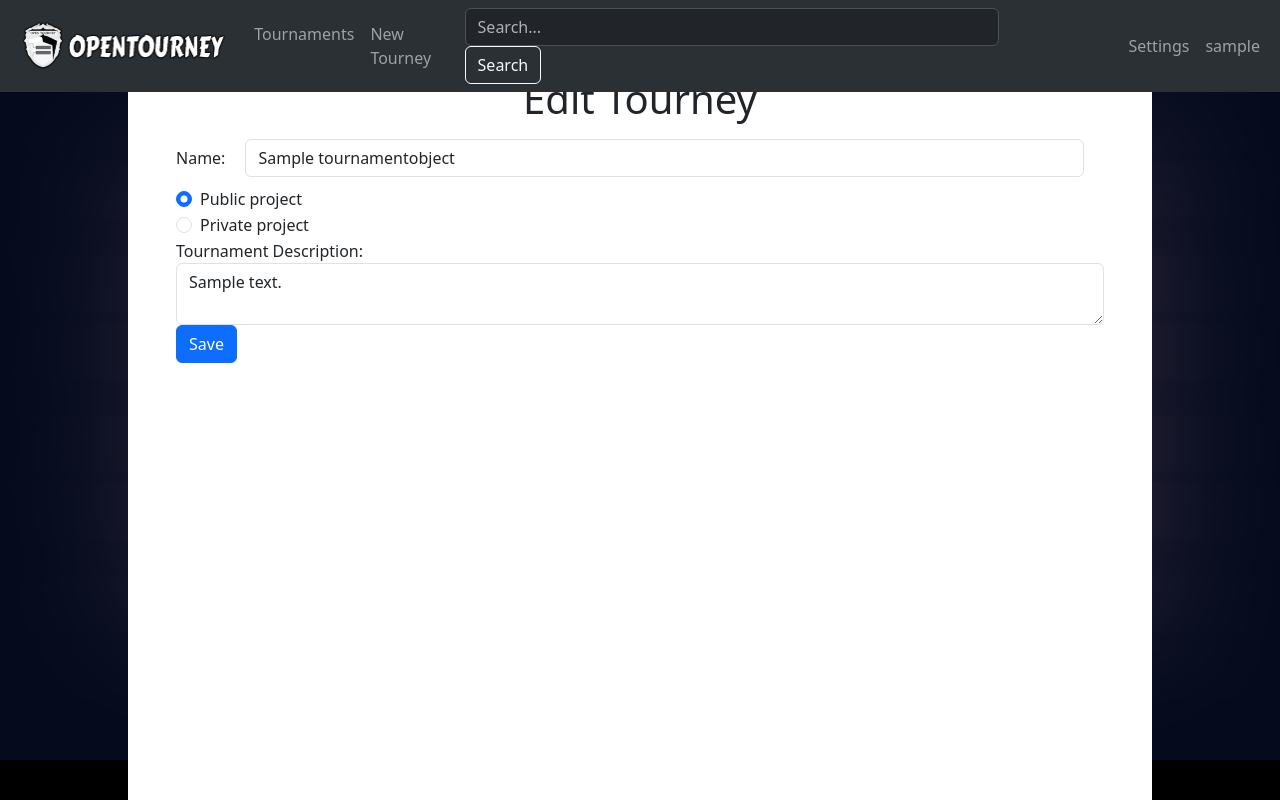
After one commit to Dylan-Shakespear/OpenTourney, a Django app: page /tourney/1/edit in a window 1280 px wide. The commit adds this page. Run offline with Django 4.2, Linux system fonts and the light colour scheme; a user stored in the database is signed in; tables that the repository leaves empty hold one stand-in row (values such as "Sample post").

Commit message:
Added basic edit tournament option

```diff
--- a/OpenTourney/OpenTourney/urls.py
+++ b/OpenTourney/OpenTourney/urls.py
@@ -31,4 +31,5 @@ urlpatterns = [
     path('login/', auth_views.LoginView.as_view(template_name='login.html', form_class=tournament_forms.CustomLoginForm), name='login'),
     path('logout/', auth_views.LogoutView.as_view(template_name='logout.html'), name='logout'),
     path('register/', tournament_views.register, name='register'),
+    path('tourney/<int:tourney_id>/edit', tournament_views.edit_tourney, name='edit'),
 ]
--- a/OpenTourney/Tournament/static/style.css
+++ b/OpenTourney/Tournament/static/style.css
@@ -142,7 +142,7 @@ body {
 
 .listing-btn {
     margin-right: 15px;
-    min-width: 125px;
+    min-width: 75px;
 }
 
 .form-group-name {
--- /dev/null
+++ b/OpenTourney/Tournament/templates/Tournament/edittourney.html
@@ -0,0 +1,41 @@
+{% extends "base.html" %}
+{% block body %}
+<div class="container">
+    <h1 class="text-center">Edit Tourney</h1>
+    <form class="m-3" method="post">
+        {% csrf_token %}
+        <input type="hidden" id="tourney_id" name="tourney_id" value="{{ tourney.id }}">
+        <div class="form-group-horizontal">
+            <label class="form-check-label form-group-name" for="tourney_name">Name: </label>
+            <input type="text" name="tourney_name" id="tourney_name" class="form-control form-group-name" value="{{ tourney.name }}" required>
+        </div>
+        <div class="form-group">
+            {% if tourney.public %}
+            <div class="form-check">
+                <input class="form-check-input" type="radio" value="public" id="public" name="public" checked>
+                <label class="form-check-label" for="public">Public project</label>
+            </div>
+            <div class="form-check">
+                <input class="form-check-input" type="radio" value="private" id="private" name="public">
+                <label class="form-check-label" for="private">Private project</label>
+            </div>
+            {% else %}
+            <div class="form-check">
+                <input class="form-check-input" type="radio" value="public" id="public" name="public">
+                <label class="form-check-label" for="public">Public project</label>
+            </div>
+            <div class="form-check">
+                <input class="form-check-input" type="radio" value="private" id="private" name="public" checked>
+                <label class="form-check-label" for="private">Private project</label>
+            </div>
+            {% endif %}
+
+        </div>
+        <div class="form-group">
+            <label for="desc">Tournament Description:</label>
+            <textarea class="form-control" id="desc" name="desc">{{ tourney.description }}</textarea>
+        </div>
+        <button type="submit" class="btn btn-primary page-animation">Save</button>
+    </form>
+</div>
+{% endblock %}
--- a/OpenTourney/Tournament/templates/Tournament/listings.html
+++ b/OpenTourney/Tournament/templates/Tournament/listings.html
@@ -36,6 +36,7 @@
             <div class="button-group-horizontal">
                 <a href="{% url 'tourney' tourney.id %}" class="btn btn-primary listing-btn page-animation">Open</a>
                 {% if user.is_authenticated and user == tourney.user %}
+                <a href="{% url 'edit' tourney.id %}" class="btn btn-secondary listing-btn page-animation">Edit</a>
                 <form method="POST" action="{% url 'delete_tourney' tourney.id %}">
                     {% csrf_token %}
                     <button type="submit" class="btn btn-danger listing-btn">Delete</button>
--- a/OpenTourney/Tournament/templates/Tournament/tourney.html
+++ b/OpenTourney/Tournament/templates/Tournament/tourney.html
@@ -1,7 +1,7 @@
 {% extends "base.html" %}
 {% load static %}
 {% block body %}
-<h1>{{ tourney.name }}</h1>
+<h1>{{ tourney.name }} - {{tourney.user.username}}</h1>
 <div class="bracket">
     {% for round in rounds.rounds %}
         {% if forloop.counter0 == 0 %}
@@ -45,5 +45,8 @@
         </div>
     {% endfor %}
 </div>
+{% if tourney.user == user %}
+<a href="{% url 'edit' tourney.id %}" class="btn btn-primary mt-4 page-animation">Edit Tournament</a>
+{% endif %}
 <script src="{% static 'tourney.js' %}"></script>
 {% endblock %}
--- a/OpenTourney/Tournament/views.py
+++ b/OpenTourney/Tournament/views.py
@@ -2,6 +2,8 @@ import sys
 
 from django.db.models import Q
 from django.shortcuts import render, get_object_or_404
+from django.urls import reverse
+
 from .models import TournamentObject, Match, Team
 from .utils import Rounds, calculate_next_round, clear_following_round
 from django.core.paginator import Paginator
@@ -22,6 +24,9 @@ def tourney(request):
 # This is the actual tournament view
 def tourney_main(request, tourney_id):
     if request.method == 'POST':
+        if not request.user.is_authenticated:
+            return redirect('login')
+
         # Updates Match
         tourney_id = int(request.POST.get('tourney_id', ''))
         tourney_obj = TournamentObject.objects.get(pk=tourney_id)
@@ -108,6 +113,8 @@ def tourney_main(request, tourney_id):
 
 
 def new_tourney(request):
+    if not request.user.is_authenticated:
+        return redirect('login')
     if request.method == 'POST':
         # Creates a new tournament object with form
         name = request.POST.get('name', '')
@@ -131,6 +138,8 @@ def new_tourney(request):
 
 
 def tourney_listings(request):
+    if not request.user.is_authenticated:
+        return redirect('login')
     tourneys = TournamentObject.objects.filter(user=request.user)
     query = request.GET.get('search')
     if query != '' and query is not None:
@@ -192,11 +201,9 @@ def delete_tourney(request, tourney_id):
 
 
 def profile(request):
-    if request.user.is_authenticated:
-        return render(request, 'Tournament/profile.html', {})
-    else:
-        # TODO: Redirect to login
-        pass
+    if not request.user.is_authenticated:
+        return redirect('login')
+    return render(request, 'Tournament/profile.html', {})
 
 
 def register(request):
@@ -208,3 +215,26 @@ def register(request):
     else:
         form = UserCreationForm()
     return render(request, 'register.html', {'form': form})
+
+
+# This is the actual tournament view
+def edit_tourney(request, tourney_id):
+    if not request.user.is_authenticated:
+        return redirect('login')
+    tourney_obj = TournamentObject.objects.get(pk=tourney_id)
+    if request.method == 'POST':
+        tourney_obj.name = request.POST.get('tourney_name', '')
+        tourney_obj.description = request.POST.get('desc', '')
+        public_choice = request.POST.get('public', '')
+        if public_choice == "public":
+            tourney_obj.public = True
+        else:
+            tourney_obj.public = False
+        tourney_obj.save()
+        url = reverse('tourney', kwargs={'tourney_id': tourney_id})
+        return redirect(url)
+    else:
+        if tourney_obj.user == request.user:
+            return render(request, 'Tournament/edittourney.html', {'tourney': tourney_obj})
+        else:
+            raise PermissionDenied("You are not authorized to edit this tournament.")
```
